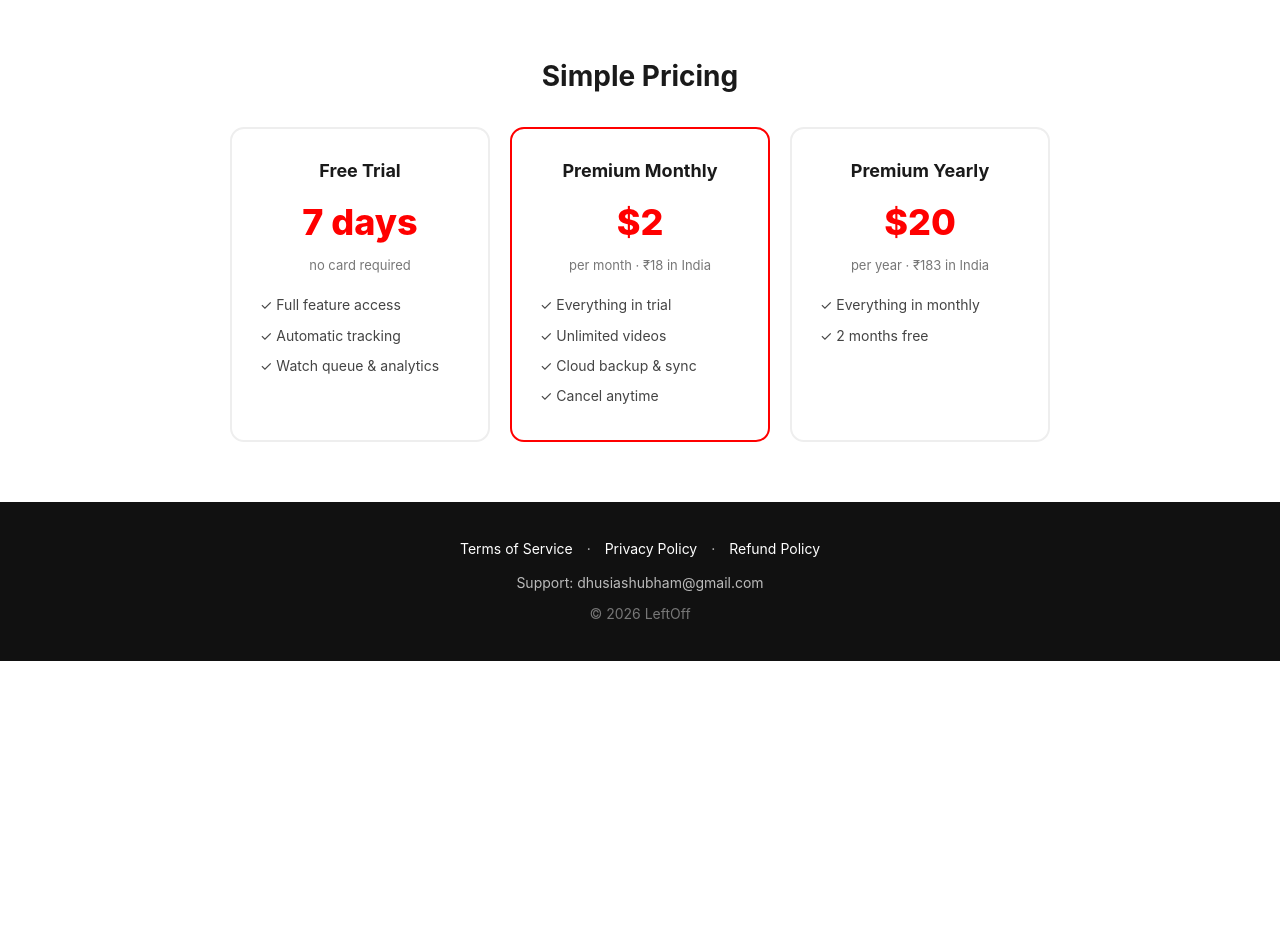
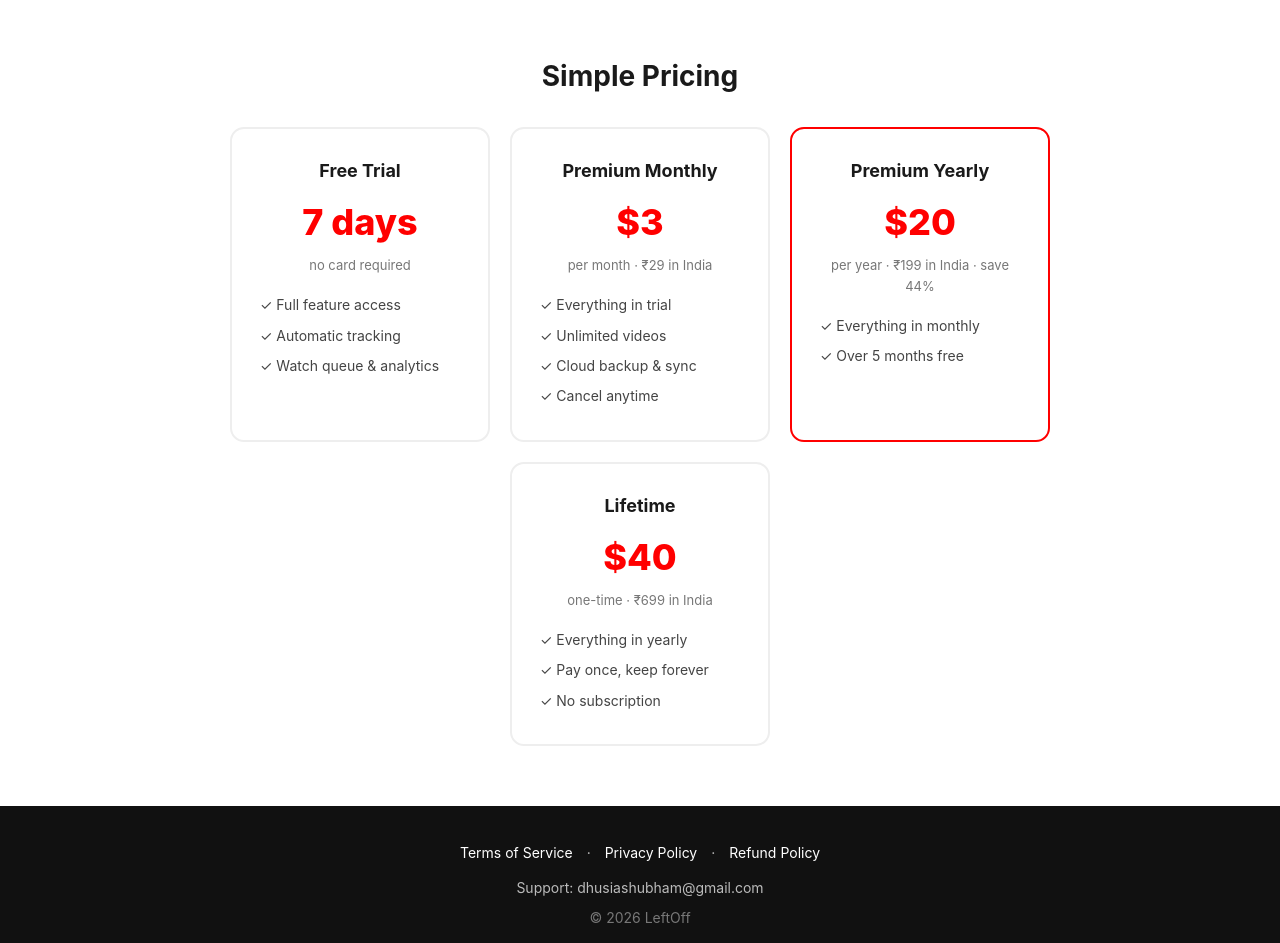
Before and after one commit to shubbudhusia/leftoff-backend, a website: page public/index.html in a window 1280 px wide. Shown: the part 1140-2083 px from the top of the page. Before the commit the page ends 1801 px from the top, so only its background shows below. Drawn offline with Linux system fonts and the light colour scheme.

Commit message:
Update pricing: India ₹29/₹199/₹699 lifetime, international $3/$20/$40 lifetime
Co-Authored-By: Claude Fable 5 <noreply@anthropic.com>

```diff
--- a/controllers/authController.js
+++ b/controllers/authController.js
@@ -167,7 +167,7 @@ function sendDay7ReminderEmail(email, name) {
 
       <div style="background: #f5f5f5; padding: 20px; border-radius: 8px; margin: 20px 0;">
         <h4 style="color: #FF0000; margin-top: 0;">Premium Plans:</h4>
-        <p><strong>₹18/month</strong> or <strong>₹183/year</strong> (50% off today)</p>
+        <p><strong>₹29/month</strong>, <strong>₹199/year</strong> (save 43%) or <strong>₹699 lifetime</strong></p>
       </div>
 
       <p style="text-align: center; margin: 30px 0;">
@@ -798,7 +798,7 @@ function sendPremiumWelcomeEmail(email, name) {
           <li>✓ Unlimited videos (no limits)</li>
           <li>✓ Bulk delete & auto-delete</li>
           <li>✓ Never lose your progress</li>
-          <li>✓ Cloud backup & sync (coming soon)</li>
+          <li>✓ Cloud backup &amp; sync</li>
           <li>✓ Priority support</li>
         </ul>
       </div>
--- a/public/index.html
+++ b/public/index.html
@@ -95,10 +95,10 @@
           <li>✓ Watch queue &amp; analytics</li>
         </ul>
       </div>
-      <div class="plan popular">
+      <div class="plan">
         <h3>Premium Monthly</h3>
-        <div class="price">$2</div>
-        <div class="per">per month · ₹18 in India</div>
+        <div class="price">$3</div>
+        <div class="per">per month · ₹29 in India</div>
         <ul>
           <li>✓ Everything in trial</li>
           <li>✓ Unlimited videos</li>
@@ -106,13 +106,23 @@
           <li>✓ Cancel anytime</li>
         </ul>
       </div>
-      <div class="plan">
+      <div class="plan popular">
         <h3>Premium Yearly</h3>
         <div class="price">$20</div>
-        <div class="per">per year · ₹183 in India</div>
+        <div class="per">per year · ₹199 in India · save 44%</div>
         <ul>
           <li>✓ Everything in monthly</li>
-          <li>✓ 2 months free</li>
+          <li>✓ Over 5 months free</li>
+        </ul>
+      </div>
+      <div class="plan">
+        <h3>Lifetime</h3>
+        <div class="price">$40</div>
+        <div class="per">one-time · ₹699 in India</div>
+        <ul>
+          <li>✓ Everything in yearly</li>
+          <li>✓ Pay once, keep forever</li>
+          <li>✓ No subscription</li>
         </ul>
       </div>
     </div>
```
Also changed, not shown: public/refunds.html (+1 -0 lines), public/terms.html (+1 -1 lines).
